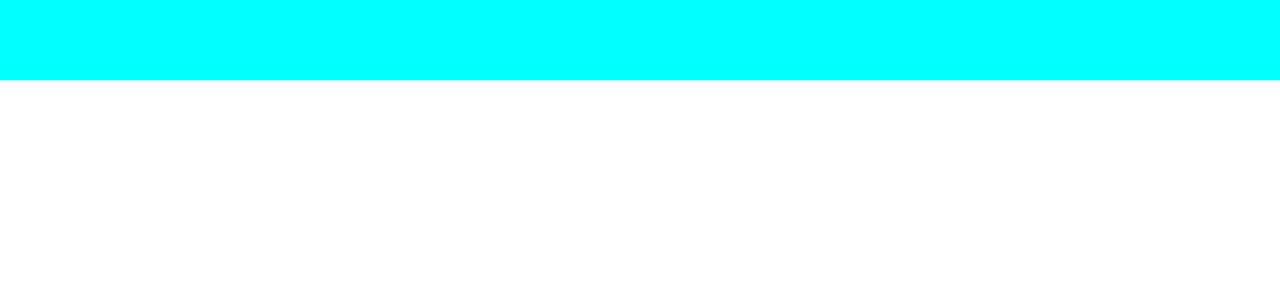
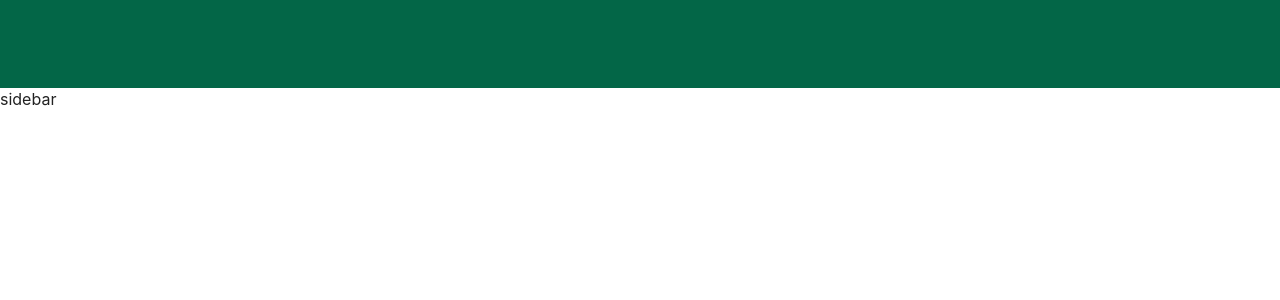
Before and after one commit to teratron/test-admin-panel, a React (Create React App) app: page / in a window 1280 px wide. Shown: the top 300 px of the page. Built offline with nearby package versions, Linux system fonts and the light colour scheme.

Commit message:
Add Main component.

```diff
--- a/public/css/main.css
+++ b/public/css/main.css
@@ -26,6 +26,10 @@ pre, code, kbd, samp {
 ::selection,
 ::-moz-selection {
     background: #b3d4fc;
+}
+
+textarea {
+    resize: vertical;
 }
 
 hr {
--- a/public/css/normalize.css
+++ b/public/css/normalize.css
@@ -132,7 +132,6 @@ progress {
 
 textarea {
   overflow: auto;
-  resize: vertical;
 }
 
 [type="checkbox"],
--- a/src/components/Header/Header.css
+++ b/src/components/Header/Header.css
@@ -1,4 +1,5 @@
 .App-header {
-    background-color: aqua;
-    height: 80px;
+    background-color: #036647;
+    display: grid;
+    grid-template-columns: 60px 50px auto 50px 60px;
 }
--- /dev/null
+++ b/src/components/Main/Main.css
@@ -0,0 +1,5 @@
+.App-main {
+    background-color: white;
+    display: grid;
+    grid-template-columns: 360px auto;
+}
--- /dev/null
+++ b/src/components/Main/Main.js
@@ -0,0 +1,12 @@
+import React from "react";
+import './Main.css';
+
+function Main() {
+    return (
+        <main className="App-main">
+            <aside>sidebar</aside>
+        </main>
+    );
+}
+
+export default Main;
--- a/src/pages/app/App.css
+++ b/src/pages/app/App.css
@@ -1,6 +1,7 @@
 .App {
   display: grid;
-  height: 100vh;
+  grid-template-columns: auto;
+  grid-template-rows: 88px auto;
   min-height: 100vh;
 }
 
--- a/src/pages/app/App.js
+++ b/src/pages/app/App.js
@@ -1,11 +1,13 @@
 import React from "react";
+import './App.css';
 import Header from '../../components/Header/Header';
-import './App.css';
+import Main from "../../components/Main/Main";
 
 function App() {
     return (
         <div className="App">
             <Header/>
+            <Main/>
         </div>
     );
 }
```
Also changed, not shown: src/components/Header/Header.js (line endings or trailing spaces), src/pages/app/logo.svg (deleted).
